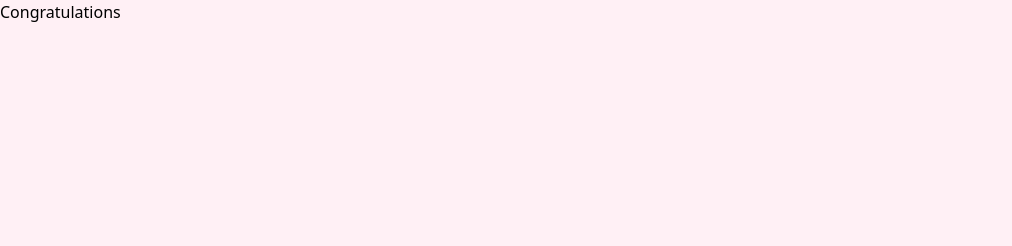
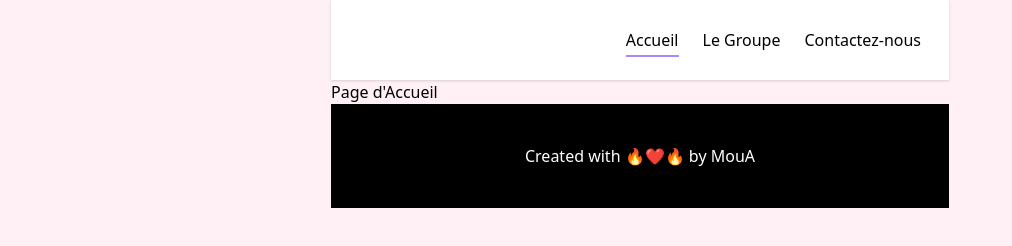
Before and after one commit to anaisalfonsi/mantia_architecture, a Gatsby site: page / in a window 1280 px wide. Shown: the whole page, without its empty margins (0-1012 px from the left). Built offline with nearby package versions, Linux system fonts and the light colour scheme; Gatsby itself is replaced by a stand-in of ours.

Commit message:
creating pages and layout to finish

```diff
--- /dev/null
+++ b/src/components/layout/footer.js
@@ -0,0 +1,9 @@
+import React from "react";
+
+const Footer = () => (
+    <footer className="bg-black text-white text-center p-10">
+        Created with <span role="img" aria-label="footer-passion">🔥❤️🔥</span> by MouA
+    </footer>
+);
+
+export default Footer;
--- /dev/null
+++ b/src/components/layout/index.js
@@ -0,0 +1,13 @@
+import React from "react";
+import Nav from "./nav";
+import Footer from "./footer";
+
+export default function Layout({ children }) {
+    return (
+      <div style={{ margin: `0 auto`, maxWidth: 650, padding: `0 1rem` }}>
+        <Nav />
+        <main>{children}</main>
+        <Footer />
+      </div>
+    )
+  }
--- /dev/null
+++ b/src/components/layout/nav.js
@@ -0,0 +1,32 @@
+import React from "react";
+import { Link } from "gatsby";
+
+const navs = [
+    {
+        path: '/',
+        name: 'Accueil'
+    },
+    {
+        path: '/about/',
+        name: 'Le Groupe'
+    },
+    {
+        path: '/contact/',
+        name: 'Contactez-nous'
+    }
+]
+
+const Nav = () => (
+        <nav className="bg-white p-7 shadow">
+            <ul className="flex space-x-6 justify-end">
+                {navs.map((navItem) => (
+                    <li>
+                        <Link exact to={navItem.path} activeClassName="border-b-2 border-purple-400 pb-1">
+                            {navItem.name}</Link>
+                    </li>
+                ))}
+            </ul>
+        </nav>
+);
+
+export default Nav;
--- /dev/null
+++ b/src/pages/about.js
@@ -0,0 +1,19 @@
+import React from "react"
+
+const About = () => (
+    <div>
+        <h1 className="text-2xl block uppercase tracking-wide text-gray-700 text-xs font-bold pb-6">About</h1>
+            <p>
+            Novo denique perniciosoque exemplo idem Gallus ausus est inire flagitium grave,
+            quod Romae cum ultimo dedecore temptasse aliquando dicitur Gallienus, et adhibitis
+            paucis clam ferro succinctis vesperi per tabernas palabatur et conpita quaeritando
+            Graeco sermone, cuius erat inpendio gnarus, quid de Caesare quisque sentiret. et haec
+            confidenter agebat in urbe ubi pernoctantium luminum claritudo dierum solet imitari
+            fulgorem. postremo agnitus saepe iamque, si prodisset, conspicuum se fore contemplans,
+            non nisi luce palam egrediens ad agenda quae putabat seria cernebatur. et haec quidem
+            medullitus multis gementibus agebantur.
+            </p>
+    </div>
+    );
+
+    export default About;
--- a/src/pages/index.js
+++ b/src/pages/index.js
@@ -1,15 +1,14 @@
-import * as React from "react"
+import * as React from "react";
+import Layout from "../components/layout/index";
 
-const IndexPage = () => {
+export default function Home() {
   return (
-    <main>
-      <title>Home Page</title>
+    <Layout>
+      <title>Accueil | Groupe Mantia</title>
       <h1>
-        Congratulations
+        Page d'Accueil
         <br />
       </h1>
-    </main>
+    </Layout>
   )
 }
-
-export default IndexPage
```
Also changed, not shown: src/pages/activities.js (added), src/pages/companies.js (added), src/pages/contact.js (added), src/pages/ep-achievements.js (added), src/pages/hiring.js (added), src/pages/history.js (added), src/pages/mat-achievements.js (added), src/pages/stec-achievements.js (added), src/pages/values.js (added).
